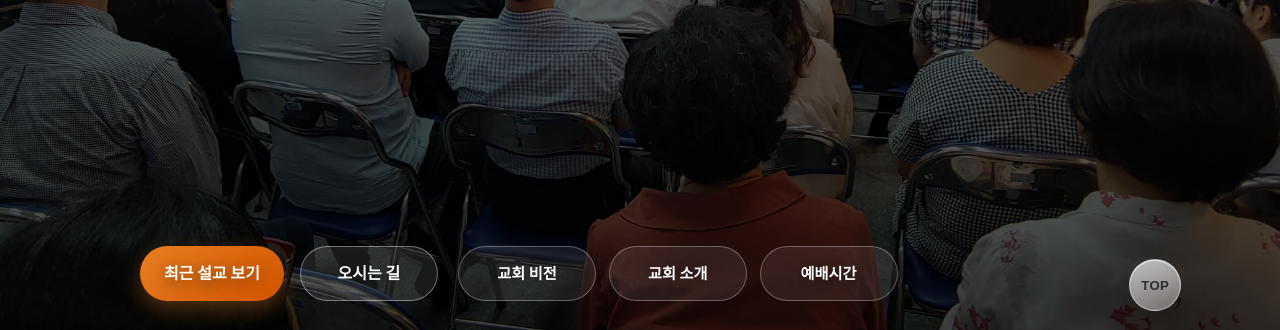
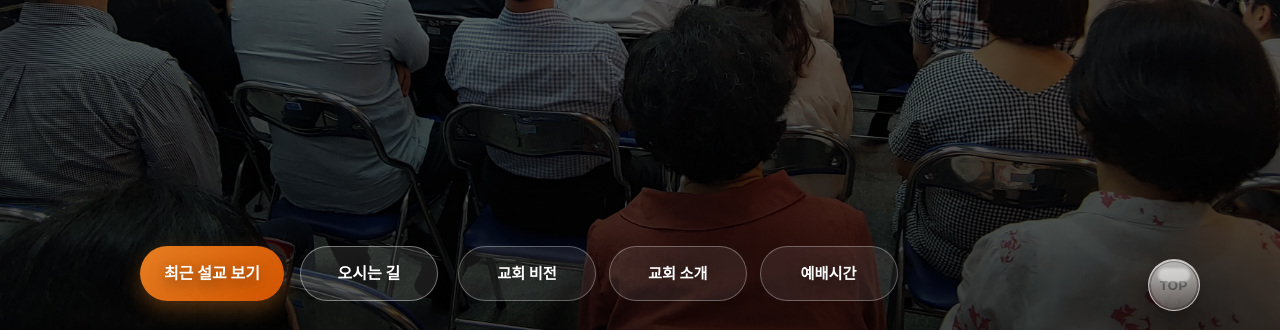
Before and after one commit to PolarisK-agent/saigonmission, a website: page index.html in a window 1280 px wide. Shown: the part 467-797 px from the top of the page. Drawn offline with Linux system fonts and the light colour scheme; no server answers.

Commit message:
Enhance TOP button depth, transparency, and desktop offset

```diff
--- a/assets/styles.css
+++ b/assets/styles.css
@@ -771,29 +771,54 @@ footer a:hover {
 
 .floating-top {
   position: fixed;
-  right: calc((100vw - min(1100px, 92vw)) / 2 + 0.55rem);
+  right: max(0.65rem, calc((100vw - min(1100px, 92vw)) / 2 - 0.6rem));
   bottom: 1.35rem;
   width: 52px;
   height: 52px;
-  border: 1px solid rgba(255, 255, 255, 0.42);
+  border: 1px solid rgba(255, 255, 255, 0.6);
   border-radius: 999px;
-  background:
-    linear-gradient(160deg, rgba(255, 255, 255, 0.7), rgba(245, 245, 245, 0.38));
-  color: rgba(34, 34, 34, 0.9);
+  background: linear-gradient(160deg, rgba(255, 255, 255, 0.42), rgba(245, 245, 245, 0.18));
+  color: rgba(18, 18, 18, 0.86);
   font-size: 0.82rem;
   font-weight: 800;
   letter-spacing: 0.03em;
+  position: fixed;
+  overflow: hidden;
   box-shadow:
-    0 16px 30px rgba(0, 0, 0, 0.2),
-    inset 0 1px 0 rgba(255, 255, 255, 0.55);
-  backdrop-filter: blur(12px) saturate(120%);
-  -webkit-backdrop-filter: blur(12px) saturate(120%);
+    0 18px 34px rgba(0, 0, 0, 0.28),
+    0 4px 12px rgba(0, 0, 0, 0.12),
+    inset 0 1px 0 rgba(255, 255, 255, 0.74),
+    inset 0 -10px 18px rgba(0, 0, 0, 0.08);
+  backdrop-filter: blur(16px) saturate(125%);
+  -webkit-backdrop-filter: blur(16px) saturate(125%);
   cursor: pointer;
   z-index: 1002;
   opacity: 0;
   visibility: hidden;
   transform: translateY(10px);
   transition: opacity 0.2s ease, transform 0.2s ease, visibility 0.2s ease, box-shadow 0.2s ease, background 0.2s ease;
+}
+
+.floating-top::before {
+  content: "";
+  position: absolute;
+  inset: 2px;
+  border-radius: inherit;
+  background: linear-gradient(180deg, rgba(255, 255, 255, 0.45), rgba(255, 255, 255, 0.08));
+  pointer-events: none;
+}
+
+.floating-top::after {
+  content: "";
+  position: absolute;
+  left: 9px;
+  right: 9px;
+  top: 8px;
+  height: 14px;
+  border-radius: 999px;
+  background: rgba(255, 255, 255, 0.46);
+  filter: blur(1px);
+  pointer-events: none;
 }
 
 .floating-top.visible {
@@ -803,11 +828,16 @@ footer a:hover {
 }
 
 .floating-top:hover {
-  background:
-    linear-gradient(160deg, rgba(255, 255, 255, 0.8), rgba(246, 246, 246, 0.5));
+  background: linear-gradient(160deg, rgba(255, 255, 255, 0.5), rgba(247, 247, 247, 0.24));
   box-shadow:
-    0 20px 34px rgba(0, 0, 0, 0.24),
-    inset 0 1px 0 rgba(255, 255, 255, 0.62);
+    0 22px 36px rgba(0, 0, 0, 0.32),
+    0 6px 14px rgba(0, 0, 0, 0.16),
+    inset 0 1px 0 rgba(255, 255, 255, 0.78),
+    inset 0 -10px 18px rgba(0, 0, 0, 0.1);
+}
+
+.floating-top:active {
+  transform: translateY(1px);
 }
 
 .footer-contact-line {
```
